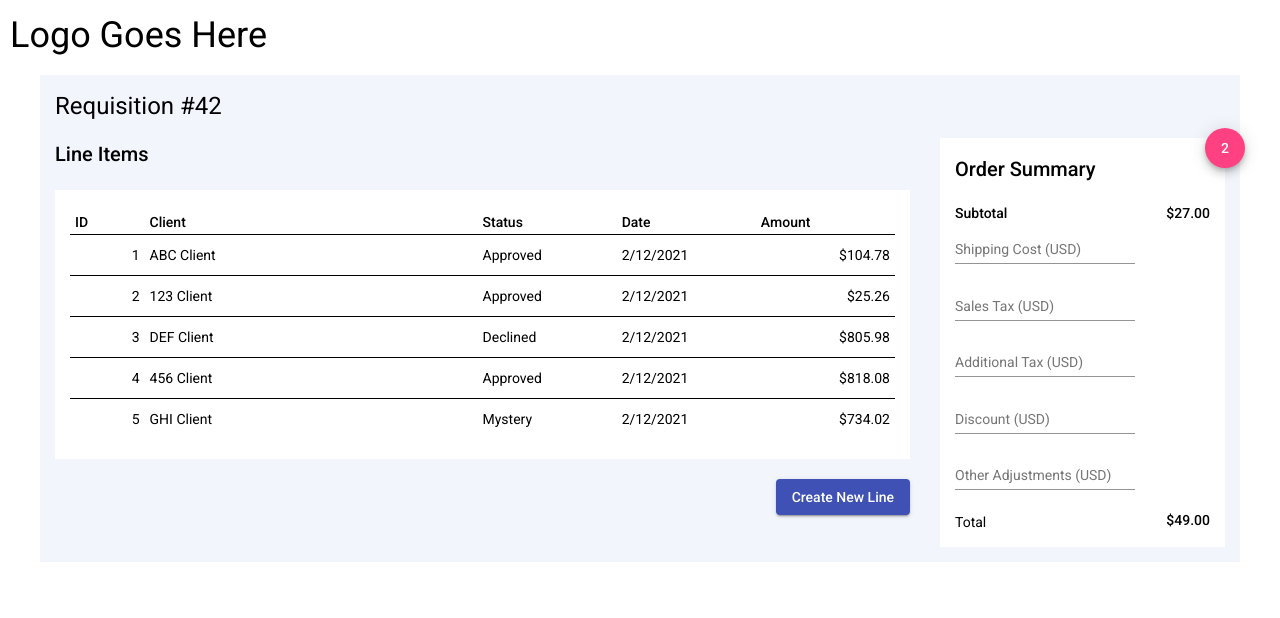
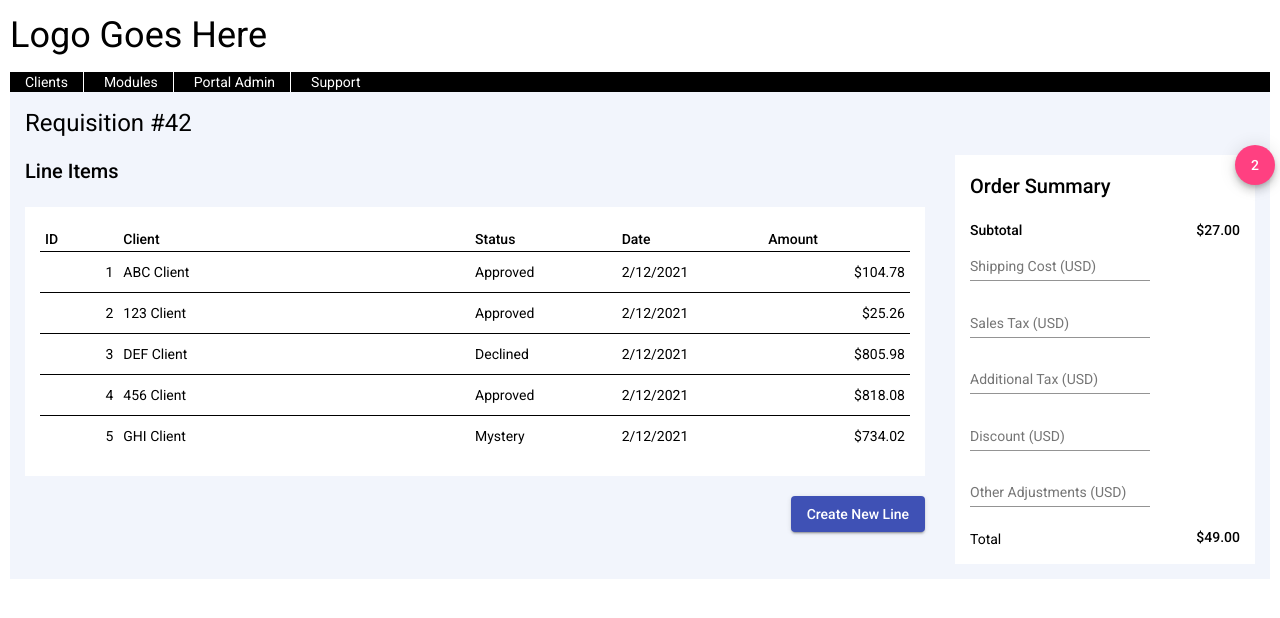
Before and after one commit to thefinitemonkey/flexbox-layout-demo, an Angular app: page / in a window 1280 px wide. Shown: the top 618 px of the page. Built offline with nearby package versions, Linux system fonts and the light colour scheme.

Commit message:
Finalize demo layout

```diff
--- a/src/app/app.module.ts
+++ b/src/app/app.module.ts
@@ -14,6 +14,7 @@ import { MatFormFieldModule } from '@angular/material/form-field';
 import { OrderSummaryComponent } from './list-page/order-summary/order-summary.component';
 import { ListPageLayoutComponent } from './list-page/list-page-layout/list-page-layout.component';
 import { MainContainerComponent } from './main-container/main-container.component';
+import { MenuPlaceholderComponent } from './menu-placeholder/menu-placeholder.component';
 
 @NgModule({
   declarations: [
@@ -23,7 +24,8 @@ import { MainContainerComponent } from './main-container/main-container.componen
     HeaderItemComponent,
     OrderSummaryComponent,
     ListPageLayoutComponent,
-    MainContainerComponent
+    MainContainerComponent,
+    MenuPlaceholderComponent
   ],
   imports: [
     BrowserModule,
--- a/src/app/main-container/main-container.component.html
+++ b/src/app/main-container/main-container.component.html
@@ -1,2 +1,3 @@
-<div class="logo-space-title">Logo Goes Here</div>
+<div class="logo-space"><span class="logo-space-title">Logo Goes Here</span></div>
+<div><app-menu-placeholder></app-menu-placeholder></div>
 <div class="route-container-space"><app-list-page-layout></app-list-page-layout></div>
--- a/src/app/main-container/main-container.component.scss
+++ b/src/app/main-container/main-container.component.scss
@@ -1,9 +1,12 @@
+.logo-space {
+    margin-bottom: 20px;
+}
+
 .logo-space-title {
     font-size: 36px;
 }
 
 .route-container-space {
-    margin: 30px;
     padding: 15px;
     background-color: #f2f5fc;
 }
--- /dev/null
+++ b/src/app/menu-placeholder/menu-placeholder.component.html
@@ -0,0 +1,6 @@
+<div class="flex-menu">
+    <div class="menu-item">Clients</div>
+    <div class="menu-item">Modules</div>
+    <div class="menu-item">Portal Admin</div>
+    <div class="menu-item">Support</div>
+</div>
--- /dev/null
+++ b/src/app/menu-placeholder/menu-placeholder.component.scss
@@ -0,0 +1,18 @@
+.flex-menu {
+    display: flex;
+    flex-direction: row;
+    background-color: black;
+    color: white;
+}
+
+.menu-item {
+    border-right: white 1px solid;
+    margin-left: 10px;
+    padding-left: 5px;
+    margin-right: 5px;
+    padding-right: 15px;
+}
+
+.menu-item:last-child {
+    border-right: none;
+}
--- /dev/null
+++ b/src/app/menu-placeholder/menu-placeholder.component.ts
@@ -0,0 +1,15 @@
+import { Component, OnInit } from '@angular/core';
+
+@Component({
+  selector: 'app-menu-placeholder',
+  templateUrl: './menu-placeholder.component.html',
+  styleUrls: ['./menu-placeholder.component.scss']
+})
+export class MenuPlaceholderComponent implements OnInit {
+
+  constructor() { }
+
+  ngOnInit(): void {
+  }
+
+}
```
Also changed, not shown: 1 other file (tests, documents, lock files or other folders).
